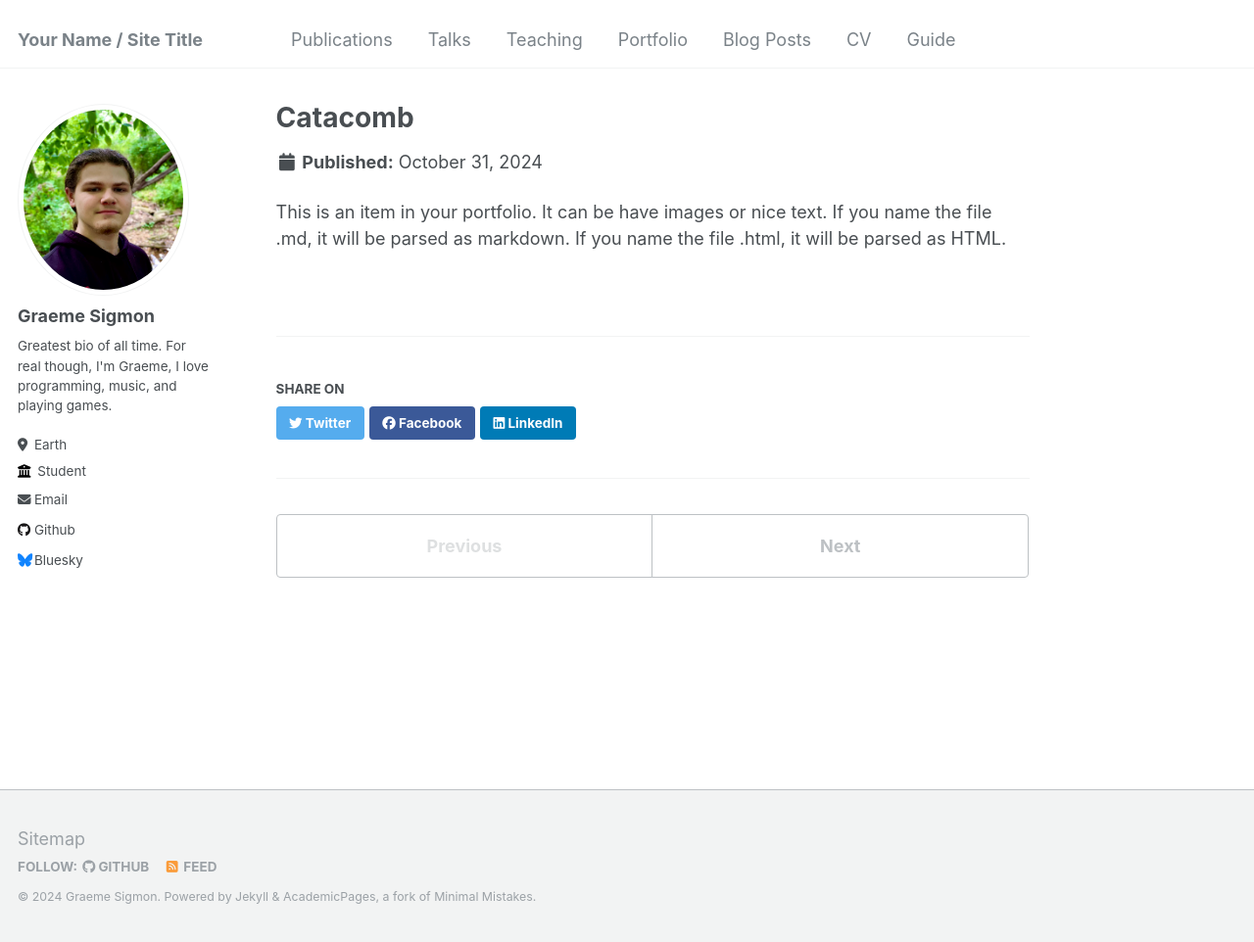
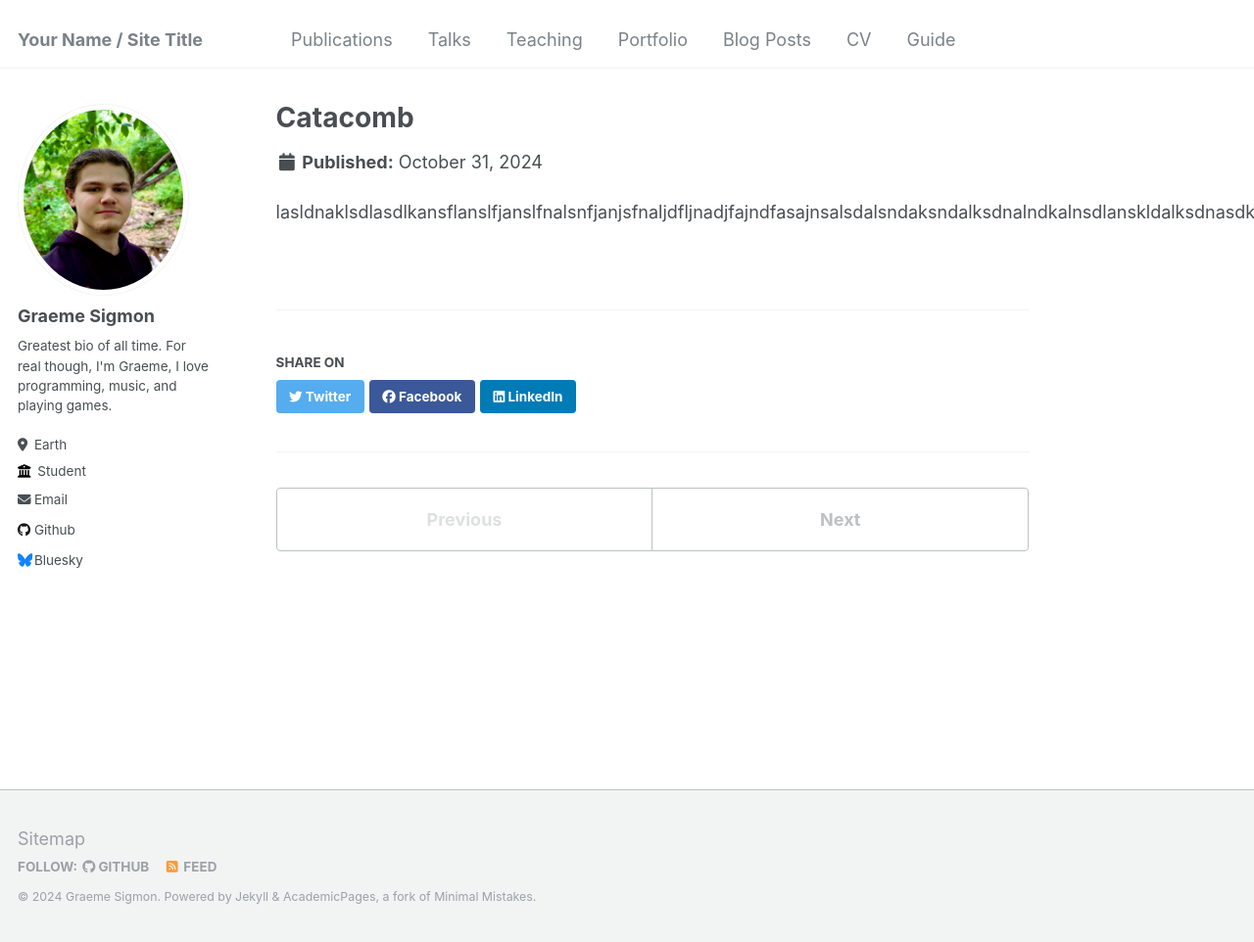
Before and after one commit to VVyv3rn/VVyv3rn.github.io, a Jekyll site: the page built from _portfolio/portfolio-1.md, in a window 1280 px wide and 962 px high. Shown: the whole window at 98% size. Built offline with Jekyll 4.4.1, drawn with Linux system fonts in a browser that asks for light colours.

Commit message:
Update portfolio-1.md

```diff
--- a/_portfolio/portfolio-1.md
+++ b/_portfolio/portfolio-1.md
@@ -4,4 +4,4 @@ excerpt: "The start of a game coded in Java with minimal libraries.<br/><img src
 collection: portfolio
 ---
 
-This is an item in your portfolio. It can be have images or nice text. If you name the file .md, it will be parsed as markdown. If you name the file .html, it will be parsed as HTML.
+lasldnaklsdlasdlkansflanslfjanslfnalsnfjanjsfnaljdfljnadjfajndfasajnsalsdalsndaksndalksdnalndkalnsdlanskldalksdnasdkansdknsld
```
